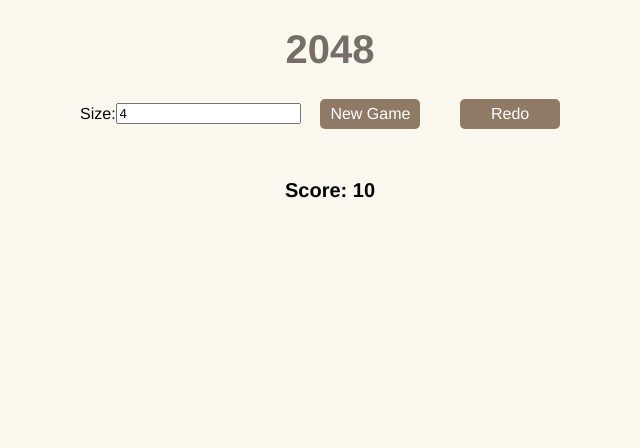
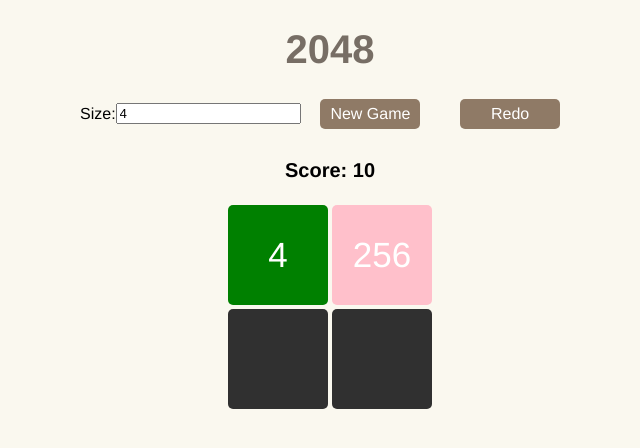
Before and after one commit to vangelov/2048, a React app: page / in a window 1280 px wide. Shown: the whole page, without its empty margins (310-950 px from the left). Built offline with nearby package versions, Linux system fonts and the light colour scheme.

Commit message:
Add Board component

```diff
--- /dev/null
+++ b/src/App/Board/Cell/index.js
@@ -0,0 +1,14 @@
+
+import React from 'react';
+
+import './style.css';
+
+export default function Cell(props) {
+  const { value } = props;
+
+  return (
+    <div className={`Cell Cell-Color-${value}`}>
+      <div className="number">{value}</div>
+    </div>
+  );
+}
--- /dev/null
+++ b/src/App/Board/Cell/style.css
@@ -0,0 +1,59 @@
+
+.Cell {
+  height: 100px;
+  width: 100px;
+  background-color: #303030;
+  border-radius: 5px;
+  display: flex;
+  justify-content: center;
+  align-items: center;
+}
+
+.Cell-Color-2 {
+  background-color: #50C8FF;
+}
+
+.Cell-Color-4 {
+  background-color: green;
+}
+
+.Cell-Color-8 {
+  background-color: red;
+}
+
+.Cell-Color-16 {
+  background-color: orange;
+}
+
+.Cell-Color-32 {
+  background-color: yellow;
+}
+
+.Cell-Color-64 {
+  background-color: blue;
+}
+
+.Cell-Color-128 {
+  background-color: purple;
+}
+
+.Cell-Color-256 {
+  background-color: pink;
+}
+
+.Cell-Color-512 {
+  background-color: #50C8FF;
+}
+
+.Cell-Color-1024 {
+  background-color: green;
+}
+
+.Cell-Color-2048 {
+  background-color: blue;
+}
+
+.Cell .number {
+  color: #FFF;
+  font-size: 35px;
+}
--- /dev/null
+++ b/src/App/Board/index.js
@@ -0,0 +1,31 @@
+
+import React from 'react';
+
+import Cell from './Cell';
+import './style.css';
+
+export function Board(props) {
+  return (
+    <table>
+      <tr>
+        <td>
+          <Cell value="4" />
+        </td>
+
+        <td>
+          <Cell value="256" />
+        </td>
+      </tr>
+
+      <tr>
+        <td>
+          <Cell />
+        </td>
+
+        <td>
+          <Cell />
+        </td>
+      </tr>
+    </table>
+  );
+}
--- /dev/null
+++ b/src/App/Board/style.css
@@ -0,0 +1,4 @@
+
+table {
+  margin: 0 auto;
+}
--- a/src/App/__shared__/Button/index.js
+++ b/src/App/__shared__/Button/index.js
@@ -1,4 +1,5 @@
 import React from 'react';
+
 import './style.css';
 
 export default function Button(props) {
--- a/src/App/index.js
+++ b/src/App/index.js
@@ -1,6 +1,7 @@
 import React, { Component } from 'react';
 
 import { Menu } from './Menu';
+import { Board } from './Board';
 import './style.css';
 
 class App extends Component {
@@ -10,6 +11,7 @@ class App extends Component {
         <h1>2048</h1>
         <Menu />
         <h2>Score: 10</h2>
+        <Board />
       </div>
     );
   }
--- a/src/App/style.css
+++ b/src/App/style.css
@@ -11,5 +11,5 @@
   font-size: 20px;
   text-align: center;
   margin-bottom: 20px;
-  margin-top: 50px;
+  margin-top: 30px;
 }
```
